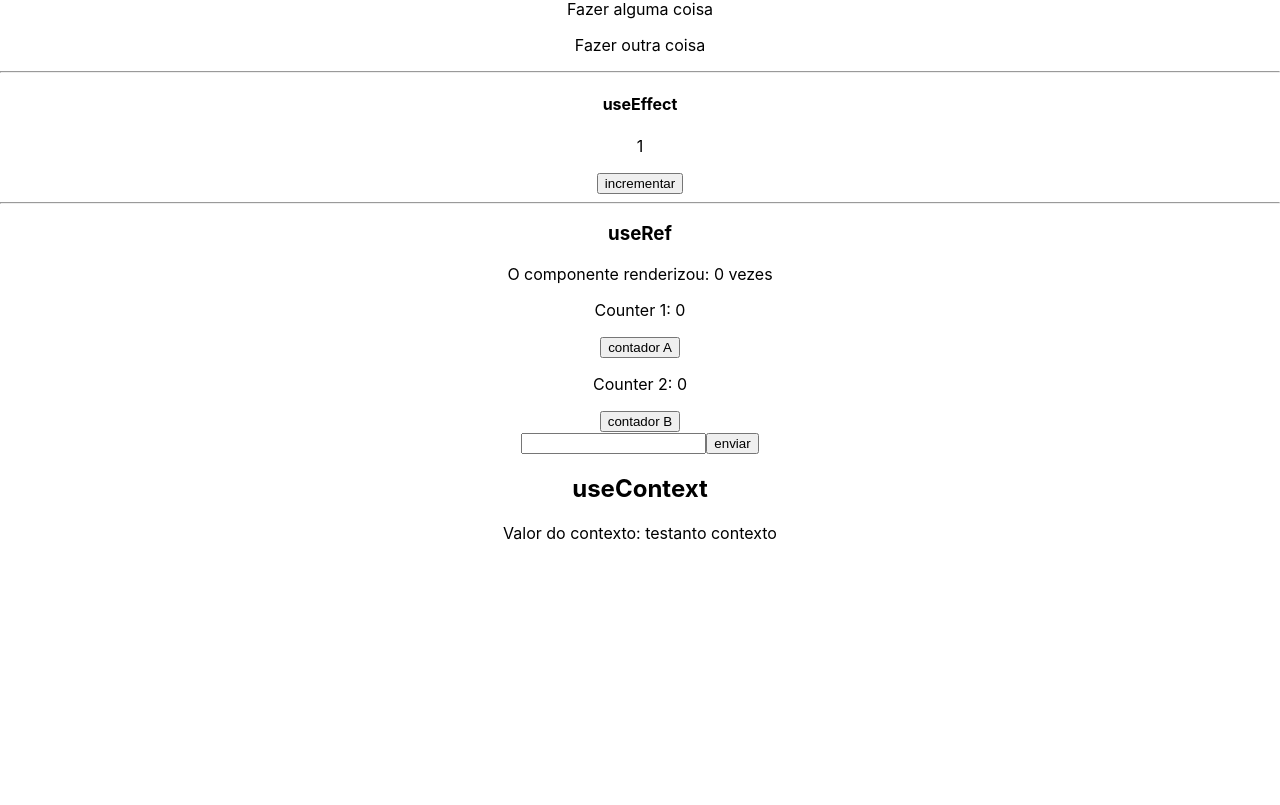
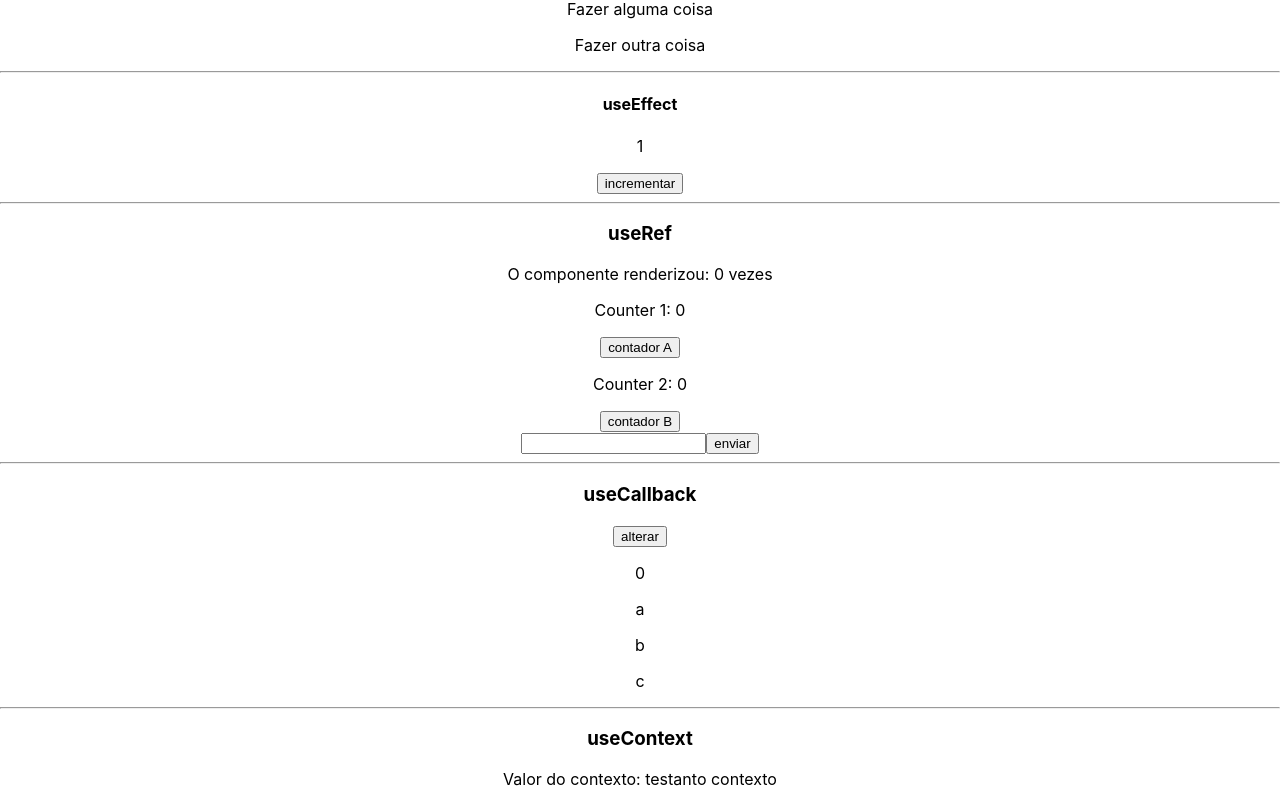
Before and after one commit to maikonsm7/reacthooks, a React (Create React App) app: page / in a window 1280 px wide. Shown: the part 514-1319 px from the top of the page. Before the commit the page ends 1073 px from the top, so only its background shows below. Built offline with nearby package versions, Linux system fonts and the light colour scheme.

Commit message:
create useCallback

```diff
--- /dev/null
+++ b/src/components/HookUseCallback.jsx
@@ -0,0 +1,23 @@
+import { useCallback, useState } from "react"
+import List from './List'
+const HookUseCallback = () => {
+    // o proprio REACT orienta a sempre colocarmos uma funcao dentro do useCallback por conta da perfomance, dessa forma a funcao nao sera reenderizada a cada execucao.
+    // nesse exemplo os dados sempre carregam ao usar o incrementador.
+    const [counter, setCounter] = useState(0)
+    // const getItemsFromDataBase = () => {
+    //     return ['a', 'b', 'c']
+    // }
+    const getItemsFromDataBase = useCallback(()=>{
+        return ['a', 'b', 'c']
+    }, [])
+    return(
+        <div>
+            <h3>useCallback</h3>
+            <button onClick={() => setCounter(counter + 1)}>alterar</button>
+            <p>{counter}</p>
+            <List getItems={getItemsFromDataBase}/>
+            <hr />
+        </div>
+    )
+}
+export default HookUseCallback
--- a/src/components/HookUseRef.jsx
+++ b/src/components/HookUseRef.jsx
@@ -31,6 +31,7 @@
             <input type="text" ref={inputRef} value={text} onChange={e => setText(e.target.value)}/>
             <button>enviar</button>
         </form>
+        <hr />
         </div>
     )
 }
--- /dev/null
+++ b/src/components/List.js
@@ -0,0 +1,16 @@
+import { useState, useEffect } from "react"
+const List = ({getItems}) => {
+    const [myItems, setMyItems] = useState([])
+    useEffect(()=>{
+        console.log('carregando dados...')
+        setMyItems(getItems)
+    }, [getItems])
+    return(
+        <div>
+            {myItems && myItems.map(item => (
+                <p key={item}>{item}</p>
+            ))}
+        </div>
+    )
+}
+export default List
--- a/src/pages/Home.jsx
+++ b/src/pages/Home.jsx
@@ -4,6 +4,7 @@
 import HookUseEffect from "../components/HookUseEffect"
 import {SomeContext} from "../components/HookUseContext"
 import HookUseRef from "../components/HookUseRef";
+import HookUseCallback from "../components/HookUseCallback";
 
 const Home = () => {
     const {contextValue} = useContext(SomeContext)
@@ -14,7 +15,8 @@
             <HookUseReducer />
             <HookUseEffect />
             <HookUseRef />
-            <h2>useContext</h2>
+            <HookUseCallback />
+            <h3>useContext</h3>
             <p>Valor do contexto: {contextValue}</p>
         </div>
     )
```
